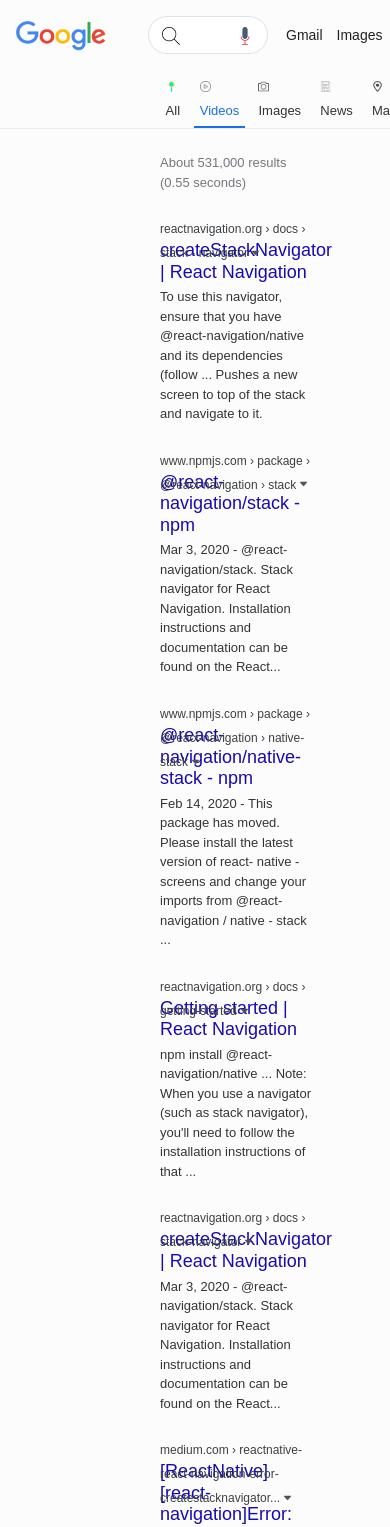
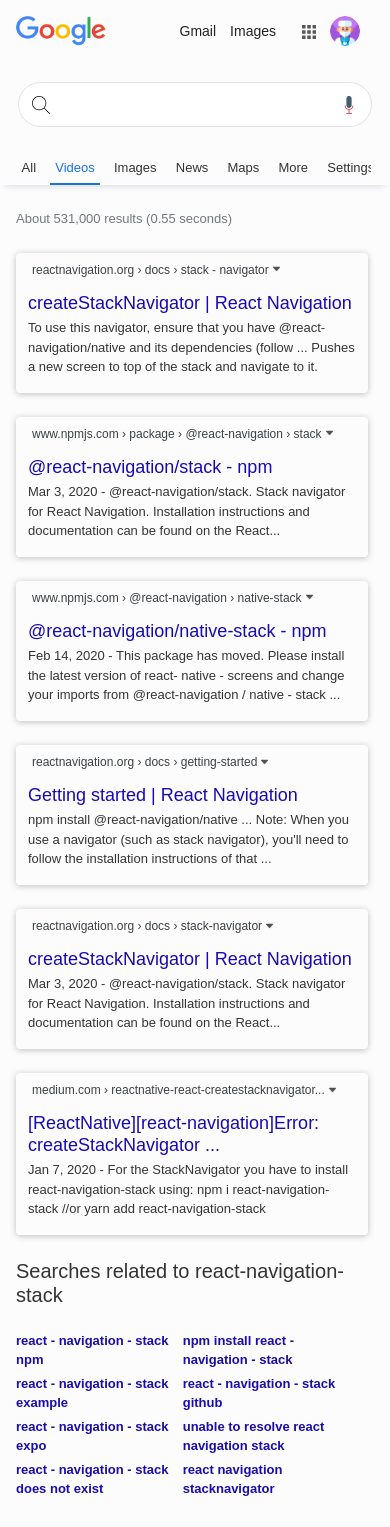
Before and after one commit to blarcmann/fe-test, a React (Create React App) app: page /results in a window 390 px wide. Shown: the top 1527 px of the page. Built offline with nearby package versions, Linux system fonts and the light colour scheme.

Commit message:
mobile...

```diff
--- a/src/assets/styles/shared.scss
+++ b/src/assets/styles/shared.scss
@@ -27,17 +27,34 @@ input, button {
   width: 100%;
   border-bottom: 1px solid #ebebeb;
   padding-left: 10rem;
+  @media(max-width: 1199px) {
+    padding-left: 1rem;
+    box-shadow: 0px 7px 6px -5px #DFE1E5;
+    border-bottom: none;
+  }
   .menus {
     display: flex;
     justify-content: space-between;
     width: 38vw;
+    @media(max-width: 1199px) {
+      width: 95%;
+    }
+    @media(max-width: 600px) {
+      overflow-x: scroll;
+    }
     span {
       color: #333;
       font-size: 0.8125rem;
     }
+    .others {
+      @media(max-width: 600px) {
+        display: none;
+      }
+    }
     .tabs, .others {
       display: flex;
       justify-content: flex-start;
+
       .tab {
         margin-right: 0.5rem;
         padding: 0.25rem 0.35rem;
@@ -47,6 +64,9 @@ input, button {
           span {color: rgb(22, 112, 230);}
         }
         img {
+          @media(max-width: 1199px) {
+            display: none;
+          }
           width: 11px;
           height: 11px;
           margin-right: 0.25rem;
@@ -112,6 +132,12 @@ input, button {
   }
 }
 
+.search-sm {
+  @media(min-width: 1200px) {
+    display: none;
+  }
+}
+
 .search-bar {
   width: 100%;
   margin: 1.25rem 0 1.5rem;
@@ -127,14 +153,17 @@ input, button {
         height: 38px;
       }
     }
+    @media(max-width: 1199px) {
+      display: none;
+    }
   }
   .search-input {
-    width: 60%;
+    width: 80%;
     @media(min-width: 1200px) {
       width: 40%;
     }
     @media(max-width: 767px) {
-      width: 90%;
+      width: 95%;
     }
     input {
       background: #FFFFFF;
@@ -269,6 +298,10 @@ input, button {
   margin: 1.5rem 0;
   margin-left: 10rem;
   width: 40vw;
+  @media(max-width: 1199px) {
+    width: 95%;
+    margin-left: 1rem;
+  }
   .response-time {
     margin: 1.25rem 0 0;
     color: #73787c;
@@ -278,11 +311,22 @@ input, button {
     .each-result {
       position: relative;
       margin: 1.5rem 0;
+      @media(max-width: 1199px) {
+        padding: 1rem 0.75rem 1rem;
+        box-shadow: 0 1px 6px rgba(32, 33, 36, 0.28);
+        border-radius: 0.25rem;
+        width: 95%;
+        margin-right: auto;
+      }
       a {
         .b-crumb {
           position: absolute;
           top: 0;
           left: 0;
+          @media(max-width: 1199px) {
+            left: 1rem;
+            top: 0.25rem;
+          }
           cite {
             font-size: 0.75rem;
             color: #3C4043;
@@ -324,8 +368,9 @@ input, button {
         font-size: 0.8125rem;
         color: #1A0DAB;
         font-weight: 600;
-        width: 48%;
+        width: 45%;
         margin-bottom: 0.25rem;
+        padding-right: 3%;
       }
     }
   }
@@ -333,6 +378,9 @@ input, button {
     margin: 1.5rem 0 0;
     .footer-logo, .pagination {
       margin-left: 12rem;
+      @media(max-width: 1199px) {
+        margin-left: 1rem;
+      }
       a {
         font-size: 0.75rem;
         margin-right: 0.5rem;
@@ -378,6 +426,7 @@ input, button {
           display: flex;
           justify-content: flex-start;
           flex-wrap: wrap;
+          margin-bottom: 1rem;
         }
         a {
           font-size: 0.8125rem;
--- a/src/components/Header.js
+++ b/src/components/Header.js
@@ -43,6 +43,7 @@ export class Header extends Component {
     return (
       <>
         <div className={
+          // eslint-disable-next-line
           top ? "header-container right" : "header-container",
           altSearch ? 'header-container results' : 'header-container right'
         }>
@@ -80,6 +81,21 @@ export class Header extends Component {
             </div>
           </div>
         </div>
+        <div className="search-sm">
+          <div className="search-bar">
+            <div className="search-icon left">
+              <img src={require('../assets/images/search.png')} className="left" alt="logo" />
+            </div>
+            <div className="search-input">
+              <input type="text" name="search" id="search-sm"
+                autoFocus={!top}
+                onChange={this.onInputChange} />
+            </div>
+            <div className="search-icon">
+              <img src={require('../assets/images/microphone.png')} className="right" alt="logo" />
+            </div>
+          </div>
+        </div>
         {altSearch ?
           <div className="header-tabs">
             <div className="menus">
--- a/src/constants/mocks.js
+++ b/src/constants/mocks.js
@@ -15,7 +15,7 @@ const results = [
   },
   {
     id: '3',
-    url: 'www.npmjs.com › package › @react-navigation › native-stack',
+    url: 'www.npmjs.com › @react-navigation › native-stack',
     title: '@react-navigation/native-stack - npm',
     description: 'Feb 14, 2020 - This package has moved. Please install the latest version of react- native - screens and change your imports from @react-navigation / native - stack ...',
     type: 'article'
@@ -36,7 +36,7 @@ const results = [
   },
   {
     id: '6',
-    url: 'medium.com › reactnative-react-navigation-error-createstacknavigator...',
+    url: 'medium.com › reactnative-react-createstacknavigator...',
     title: '[ReactNative][react-navigation]Error: createStackNavigator ...',
     description: 'Jan 7, 2020 - For the StackNavigator you have to install react-navigation-stack using: npm i react-navigation-stack //or yarn add react-navigation-stack',
     type: 'article'
--- a/src/screens/results.js
+++ b/src/screens/results.js
@@ -10,6 +10,7 @@ export class Results extends Component {
   state = {
     pages: [1, 2, 3, 4, 5, 6, 7, 8, 9, 10]
   }
+
   componentDidMount() {
     const { fetchResults, getResponseMsg, fetchRelated } = this.props;
     getResponseMsg();
```
